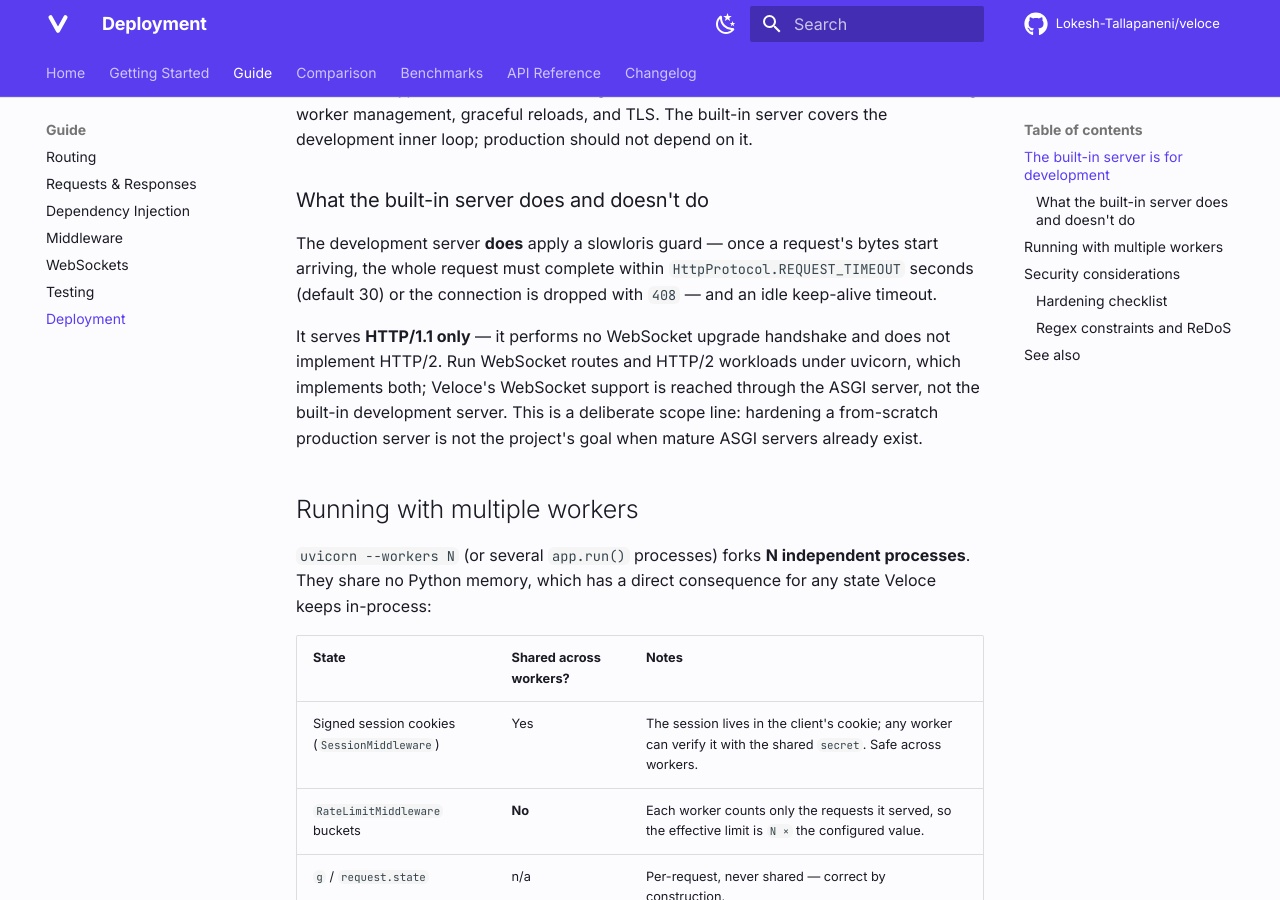
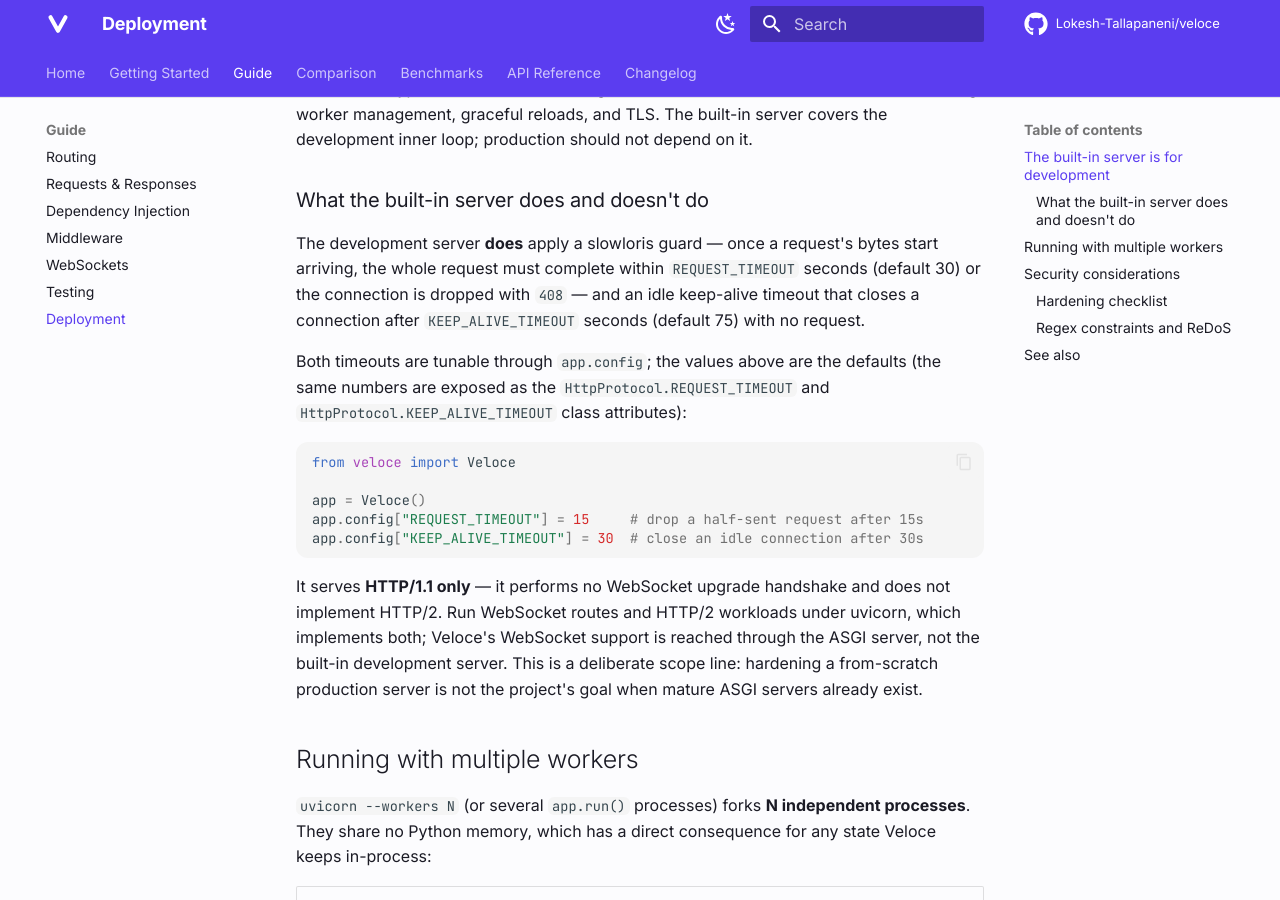
Before and after one commit to Lokesh-Tallapaneni/veloce, an MkDocs documentation site: the page built from docs/guide/deployment.md, in a window 1280 px wide and 900 px high, scrolled down 460 px. Built offline with MkDocs 1.6.1 and Material for MkDocs 9.7.7, drawn with Linux system fonts in a browser that asks for light colours; comment, search, counter and statistics services are not loaded.

Commit message:
feat: make built-in server keep-alive and request timeouts configurable
The built-in HTTP/1.1 server hardcoded its idle keep-alive timeout (75s)
and slowloris request read budget (30s) as HttpProtocol class attributes.
Operators could not tune them without subclassing the protocol.

Read both from app.config (KEEP_ALIVE_TIMEOUT, REQUEST_TIMEOUT) with the
existing class attributes as defaults, mirroring how MAX_CONCURRENT_CONNECTIONS
and REQUEST_HANDLER_TIMEOUT are already resolved. Seed the two keys in
Config.default_config() so reads never KeyError. Defaults are unchanged.

````diff
--- a/docs/guide/deployment.md
+++ b/docs/guide/deployment.md
@@ -29,8 +29,21 @@ depend on it.
 
 The development server **does** apply a slowloris guard — once a
 request's bytes start arriving, the whole request must complete within
-`HttpProtocol.REQUEST_TIMEOUT` seconds (default 30) or the connection is
-dropped with `408` — and an idle keep-alive timeout.
+`REQUEST_TIMEOUT` seconds (default 30) or the connection is dropped with
+`408` — and an idle keep-alive timeout that closes a connection after
+`KEEP_ALIVE_TIMEOUT` seconds (default 75) with no request.
+
+Both timeouts are tunable through `app.config`; the values above are the
+defaults (the same numbers are exposed as the `HttpProtocol.REQUEST_TIMEOUT`
+and `HttpProtocol.KEEP_ALIVE_TIMEOUT` class attributes):
+
+```python
+from veloce import Veloce
+
+app = Veloce()
+app.config["REQUEST_TIMEOUT"] = 15     # drop a half-sent request after 15s
+app.config["KEEP_ALIVE_TIMEOUT"] = 30  # close an idle connection after 30s
+```
 
 It serves **HTTP/1.1 only** — it performs no WebSocket upgrade
 handshake and does not implement HTTP/2. Run WebSocket routes and
````
Also changed, not shown: CHANGELOG.md (+4 -0 lines), 3 other files.
